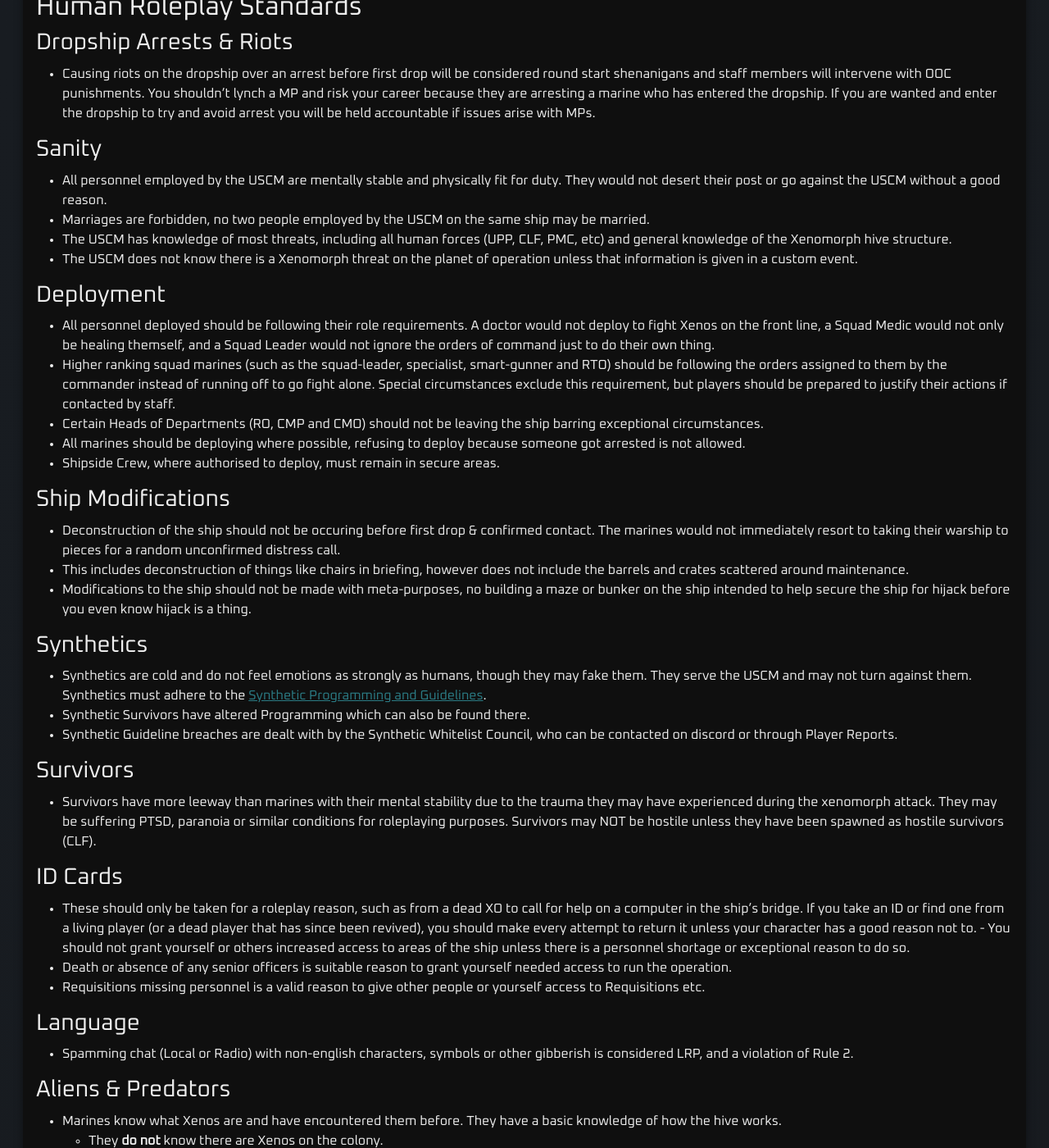
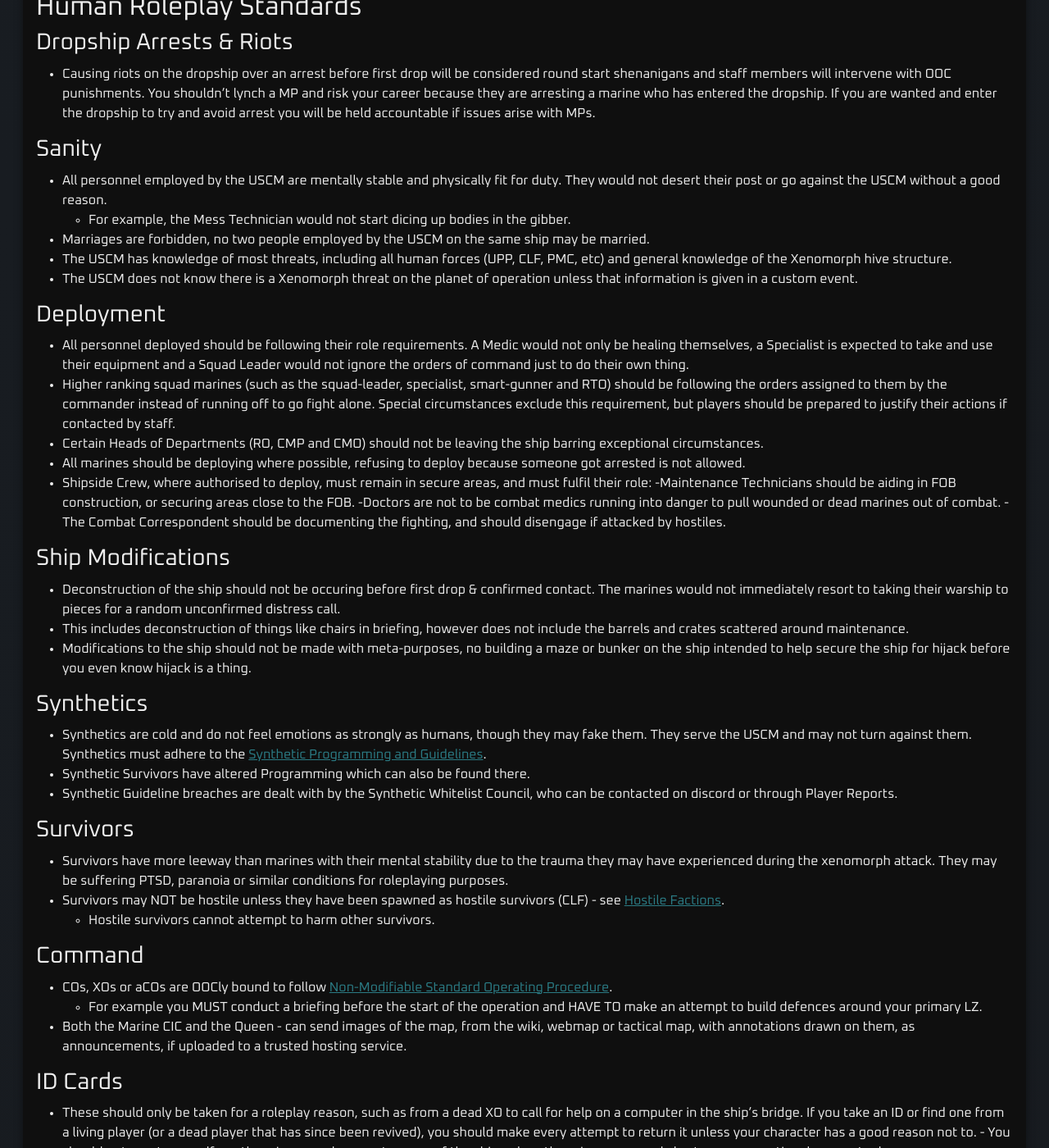
Before and after one commit to cmss13-devs/web, a Jekyll site: the page built from rules.md, in a window 1280 px wide and 1400 px high, scrolled down 1906 px. Shown: the whole window at 82% size. Built offline with Jekyll 4.4.1, drawn with Linux system fonts in a browser that asks for light colours; some of the changed text lies outside the part shown.

Commit message:
Update rules.md
Draft of the rule changes that need to be made.

```diff
--- a/rules.md
+++ b/rules.md
@@ -75,17 +75,21 @@
 ### Sanity
 
 - All personnel employed by the USCM are mentally stable and physically fit for duty. They would not desert their post or go against the USCM without a good reason.
+    - For example, the Mess Technician would not start dicing up bodies in the gibber.
 - Marriages are forbidden, no two people employed by the USCM on the same ship may be married.
 - The USCM has knowledge of most threats, including all human forces (UPP, CLF, PMC, etc) and general knowledge of the Xenomorph hive structure.
 - The USCM does not know there is a Xenomorph threat on the planet of operation unless that information is given in a custom event.
 
 ### Deployment
 
-- All personnel deployed should be following their role requirements. A doctor would not deploy to fight Xenos on the front line, a Squad Medic would not only be healing themself, and a Squad Leader would not ignore the orders of command just to do their own thing.
+- All personnel deployed should be following their role requirements. A Medic would not only be healing themselves, a Specialist is expected to take and use their equipment and a Squad Leader would not ignore the orders of command just to do their own thing.
 - Higher ranking squad marines (such as the squad-leader, specialist, smart-gunner and RTO) should be following the orders assigned to them by the commander instead of running off to go fight alone. Special circumstances exclude this requirement, but players should be prepared to justify their actions if contacted by staff.
 - Certain Heads of Departments (RO, CMP and CMO) should not be leaving the ship barring exceptional circumstances.
 - All marines should be deploying where possible, refusing to deploy because someone got arrested is not allowed.
-- Shipside Crew, where authorised to deploy, must remain in secure areas.
+- Shipside Crew, where authorised to deploy, must remain in secure areas, and must fulfil their role:
+    -Maintenance Technicians should be aiding in FOB construction, or securing areas close to the FOB.
+    -Doctors are not to be combat medics running into danger to pull wounded or dead marines out of combat.
+    -The Combat Correspondent should be documenting the fighting, and should disengage if attacked by hostiles.
 
 ### Ship Modifications
 
@@ -101,7 +105,15 @@
 
 ### Survivors
 
-- Survivors have more leeway than marines with their mental stability due to the trauma they may have experienced during the xenomorph attack. They may be suffering PTSD, paranoia or similar conditions for roleplaying purposes. Survivors may NOT be hostile unless they have been spawned as hostile survivors (CLF).
+- Survivors have more leeway than marines with their mental stability due to the trauma they may have experienced during the xenomorph attack. They may be suffering PTSD, paranoia or similar conditions for roleplaying purposes.
+- Survivors may NOT be hostile unless they have been spawned as hostile survivors (CLF) - see [Hostile Factions](#hostile-factions).
+  - Hostile survivors cannot attempt to harm other survivors.
+
+### Command
+
+- COs, XOs or aCOs are OOCly bound to follow [Non-Modifiable Standard Operating Procedure](https://cm-ss13.com/wiki/Standard_Operating_Procedure#Non-Modifiable_Standard_Operating_Procedure).
+    - For example you MUST conduct a briefing before the start of the operation and HAVE TO make an attempt to build defences around your primary LZ.
+- Both the Marine CIC and the Queen - can send images of the map, from the wiki, webmap or tactical map, with annotations drawn on them, as announcements, if uploaded to a trusted hosting service.
 
 ### ID Cards
 
@@ -113,11 +125,11 @@
 
 - Spamming chat (Local or Radio) with non-english characters, symbols or other gibberish is considered LRP, and a violation of Rule 2.
 
-
 ### Aliens & Predators
 
 - Marines know what Xenos are and have encountered them before. They have a basic knowledge of how the hive works.
   - They **do not** know there are Xenos on the colony.
+  - They do not know any individual Xeno's prefix or postfix - they can, at most, identify the caste.
 - Marines have not encountered Predators before. Any encounters are to be considered the first of their kind. Marines are permitted to roleplay "I've heard stories and/or legends" in regards to Predators, but metagaming knowing everything about them is a violation. Nicknames that are realistic such as "Jamaicans" "Dreadlock Lizards" "Spooks" "Phantoms or Ghosts" are acceptable. Avoid meme/gaming terminology such as "maicers"
 
 ## Xeno Roleplay Standards
@@ -136,6 +148,7 @@
 
 - Due to the Hivemind, xenos know everything every xeno learns and know the basics of human equipment.
 - At the start of the round, the Xenos can sense the human's ship looming above their hive and are aware that human forces will be visiting the colony shortly.
+- They do not know any individual human's name, but they may know the role they fulfil.
 
 ### Larva
 
@@ -145,8 +158,9 @@
 
 ### Queen
 
-- The Queen can banish Xenos who fail to uphold these standards and expectations.
-- Abuse of banish for memes or other reasons that would not be applicable may result in punishment.
+- The Queen can banish Xenos who fail to uphold these standards and expectations - banish cannot be used as a joke.
+- The Queen cannot use banish for clear mechanical advantage - such as banishing xenos that are in containment, in order to reclaim larva.
+- The Queen can de-evolve someone if they want to add a certain caste, however, it must make sense in character - only having one type of T3 would not fulfil this criteria.
 
 ## Predator Roleplay Standards
 
@@ -164,8 +178,8 @@
 
 ## English Only
 
-- All communications within the server (IC and OOC) should be done in English only. Phrases from other languages are fine but should not make up the majority of your conversations.
-- This extends to the use of Netspeak in-character. You should not be using LOL, WTF,
+- All communications within the server (IC and OOC) should be done in English only using ASCII characters. (So no Cyrilic, Arabic or any other non latin characters) Phrases from other languages are fine but should not make up the majority of your conversations.
+- This extends to the use of Netspeak in-character. You should not be using LOL, WTF, or other similar abbreviations.
 
 ## Profane RP
 
@@ -205,6 +219,7 @@
 
 - Shooting up medbay at round start.
 - Deliberately OBing the marine frontline.
+- Shooting a marine without their consent, ICly or OOCly, when a xeno attempts to capture them.
 
 ## End of Round Grief (EORG)
 
@@ -216,6 +231,16 @@
 # Rule 5: Mechanical Exploits
 
 Do not abuse bugs or unintended features to gain an unfair advantage for yourself or your team.
+
+## General Exploits
+
+Not Exploits:
+- Setting up Keybinds or Macros using either the in game Keybind Preferences, or the BYOND Macros menu.
+- Using external software to make a mouse button - like M4 - register as a keyboard key entry, allowing it to be bound in game using the keybind menu.
+
+Exploits:
+- Using autoclickers, rebinding M1 to the scroll wheel, or other macros outside of BYOND.
+- Using scripts to automatically target other players.
 
 ## Marine Exploits
 
@@ -266,6 +291,7 @@
 
 Not Metacommunication:
 - Teaching someone how to play the game and various mechanics through Voicechat, LOOC or other external communication methods.
+- Streaming the game with no delay.
 
 Metacommunication:
 - Telling someone where the enemy are, event details or other In-Character information, that would otherwise be inaccessible, through Voicechat, LOOC or other external communication methods.
@@ -287,11 +313,13 @@
 
 ---
 
-# Rule 8: Suicide, Rage-Quitting, and Logging off
+# Rule 8: Use your Slot
 
-If you are a marine and need to leave the game, go to Cryo on the ship and put yourself in a cryotube. This will release your job slot and allow another player to join with your job. If you are unable to get to cryo, send an Adminhelp to staff. If you are the Queen, Adminhelp to let staff know. If you leave without cryo-ing yourself or informing staff, you risk a job ban, especially if your job is an important one. Suicide is permitted if you have a reasonable roleplay reason why, such as you are infected with a xenomorph and there is no hope of rescue, or you are the last xenomorph alive and there is no queen. Committing suicide without a valid reason will result in a ban and/or jobban.
+You are expected to use your slot, and act appropriately as your role. Every role has a function, and the player taking the role is expected to fulfill it. If you have work to do that your job is expected to do, ignoring it to engage in other tasks violates this rule. Furthermore, wasting your slot - such as by suicide or logging out inappropriately -  is punishable as you are removing a slot another player could be playing as correctly.
 
 ## Ghosting and Logging Out
+
+If you are a marine and need to leave the game, go to Cryo on the ship and put yourself in a cryotube. This will release your job slot and allow another player to join with your job. If you are unable to get to cryo, send an Adminhelp to staff. If you are the Queen, Adminhelp to let staff know. If you leave without cryo-ing yourself or informing staff, you risk a job ban, especially if your job is an important one.
 
 Some roles carry the risk of punishment for logging out or ghosting without notice. This is particularly strict at the start of the round (roughly the first 20 minutes)
 
@@ -318,19 +346,6 @@
 
 - Squad Marine
 - Maintenance Technician
-
-## Suicide
-
-### Mid-Round Suicide
-
-Suicide in the round is to be limited to critical situations. For example:
-- When you have been abandoned on the Colony after Evacuation.
-- When Xenos are confirmed to have hijacked the shuttle and are inbound.
-- When you are infected and have little to no chance of being saved.
-
-### Round-End Suicide
-
-Suicide at the end of the round is usually considered EORG and will land an automatic 3 hour ban.
 
 ---
 
@@ -380,7 +395,8 @@
 
 - Fists/General melee
 - Knives/Dangerous melee
-- Lethal Weapons
+- Lethal Weapons/Chemicals used as weapons
+  - For example: Inaprovaline Overdoses, Chloral Hydrate, Tramadol/Oxycodone Overdoses
 - If at any point combat is disengaged and both parties leave the area, you cannot skip escalation and plunge back into a fight. What's done is done.
 
 ## Exceptional Circumstances
@@ -389,11 +405,31 @@
 - There is one evac pod left and four people are trying to board it. The Hive is closing in on you, in desperation you kill the marine in front of you to take their place.
 - You are on the frontlines, another marine is enraged at you because you took one of his ammo magazines. You're engaged in a furious battle with the approaching hive and the fellow marine is attempting to disarm and tackle you to the ground. With no barricades around you, and no safe area to take cover within, you shoot the marine.
 
+## Hostile Factions
+
+If you are a member of a faction that is hostile to the USMC, you are not held by Lethal Force rules.
+
+This includes:
+- [Colonial Liberation Front](https://cm-ss13.com/wiki/CLF)
+- [Union of Progressive People](https://cm-ss13.com/wiki/UPP)
+- Other response teams that indicate you are **hostile** when you spawn.
+
+However, hostile factions are expected to be consistently hostile to USCM forces, if they are to be hostile at all. You cannot pretend to be friendly - either in behavior, or in dressing in their uniform - and then backstab.
+
 ## Injury & Risk to Life
 
 In cases where there is a serious threat to life, such as being punched to the borders of crit, escalation in the linear sense does not apply. The most important part of escalation is appropriate force, this means that you use an appropriate amount of force to the situation. For example:
 - Being punched twice on full health is not a serious threat to your life. It would not warrant you throwing hell to the wind and blasting away your comrades.
 - Being punched twice after already being critically injured can be seen as a risk to your life, and you can take appropriate action. This is subject to circumstances however and not a greenlight for any situation.
+
+## Jailbreak
+
+Escalation still applies when attempting to remove a marine from the brig after being imprisoned by the Military Police.
+
+For example:
+- You cannot use C4 or lethal explosives in order to break into the brig and release a marine.
+- You can properly escalate fights with MP as outlined previously, however, this will still result in IC sanctions.
+  - MP tools are not considered lethal weaponry. Unless an MP is shooting you, or using a baton on harm intent, you can't respond lethally.
 
 ---
 
```
Also changed, not shown: other parts of rules.md (+1 -11 lines).
